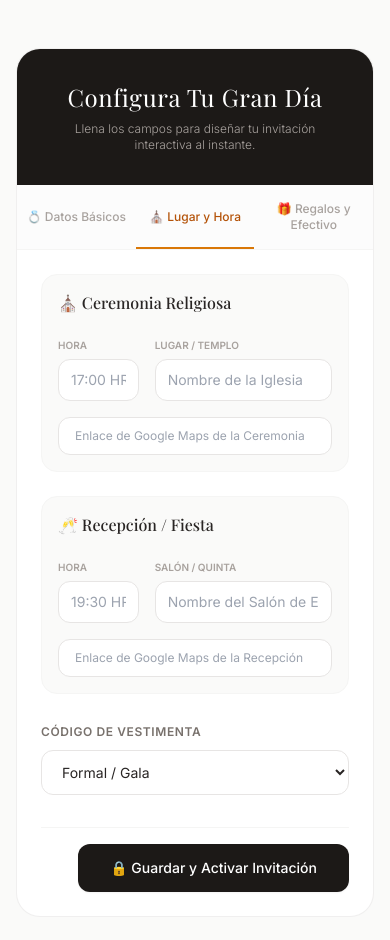
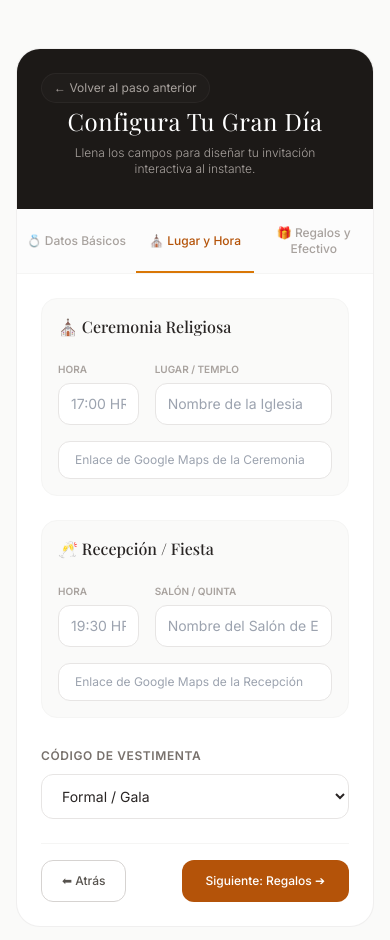
Before and after one commit to Nerooz85/Clickypapel, a Next.js app: page /dashboard in a window 390 px wide. Both pictures are taken after a click on the button "⛪ Lugar y Hora". Shown: the top 940 px of the page. Built offline with nearby package versions, Linux system fonts and the light colour scheme; no server answers; a web font is replaced by a local one.

Commit message:
feat: asistente paso a paso con botones de navegación y boton de retorno

```diff
--- a/app/dashboard/page.jsx
+++ b/app/dashboard/page.jsx
@@ -4,6 +4,7 @@ import ImageUploader from '@/components/ImageUploader';
 import { motion, AnimatePresence } from 'framer-motion';
 // 1. IMPORTAMOS TU CONEXIÓN SEGURA DE SUPABASE
 import { supabase } from '@/lib/supabase';
+export const dynamic = 'force-dynamic';
 
 export default function DashboardNovios() {
   const [activeTab, setActiveTab] = useState('basicos');
@@ -22,6 +23,15 @@ export default function DashboardNovios() {
 
   const handleChange = (e) => {
     setFormData({ ...formData, [e.target.name]: e.target.value });
+  };
+
+  // Funciones manuales para avanzar y retroceder los pasos
+  const irASiguiente = (siguientePaso) => {
+    setActiveTab(siguientePaso);
+  };
+
+  const irAAtras = (pasoAnterior) => {
+    setActiveTab(pasoAnterior);
   };
 
   // 2. FUNCIÓN ASÍNCRONA PARA GUARDAR EN SUPABASE
@@ -78,10 +88,21 @@ export default function DashboardNovios() {
 
   return (
     <div className="min-h-screen bg-stone-50 py-12 px-4 font-sans text-stone-800">
-      <div className="max-w-3xl mx-auto bg-white border border-stone-200/60 rounded-3xl shadow-xs overflow-hidden">
+      <div className="max-w-3xl mx-auto bg-white border border-stone-200/60 rounded-3xl shadow-xs overflow-hidden relative">
+
+        {/* BARRA SUPERIOR DINÁMICA: Botón de regresar al paso anterior si no está en la primera página */}
+        {activeTab !== 'basicos' && (
+          <button
+            type="button"
+            onClick={() => irAAtras(activeTab === 'regalos' ? 'logistica' : 'basicos')}
+            className="absolute top-6 left-6 text-stone-400 hover:text-white transition-colors text-xs flex items-center gap-1.5 z-10 bg-stone-800/40 px-3 py-1.5 rounded-full backdrop-blur-xs border border-stone-700/30 cursor-pointer"
+          >
+            ← Volver al paso anterior
+          </button>
+        )}
 
         {/* Encabezado del Formulario */}
-        <div className="bg-stone-900 p-8 text-white text-center space-y-2">
+        <div className="bg-stone-900 p-8 text-white text-center space-y-2 pt-14 md:pt-8">
           <h1 className="font-serif text-2xl md:text-3xl font-light tracking-wide">Configura Tu Gran Día</h1>
           <p className="text-stone-400 text-xs md:text-sm font-light">Llena los campos para diseñar tu invitación interactiva al instante.</p>
         </div>
@@ -112,7 +133,10 @@ export default function DashboardNovios() {
             {/* PESTAÑA 1: DATOS BÁSICOS */}
             {activeTab === 'basicos' && (
               <motion.div
-                key="basicos" initial={{ opacity: 0, x: -10 }} animate={{ opacity: 1, x: 0 }} exit={{ opacity: 0, x: 10 }}
+                key="basicos"
+                initial={{ opacity: 1, x: 0 }}
+                animate={{ opacity: 1, x: 0 }}
+                exit={{ opacity: 0, x: 10 }}
                 className="space-y-6"
               >
                 <div className="grid grid-cols-1 sm:grid-cols-2 gap-6">
@@ -141,6 +165,17 @@ export default function DashboardNovios() {
                     onUploadComplete={(url) => setCoverImage(url)}
                     label="Foto Principal del Banner Web"
                   />
+                </div>
+
+                {/* BOTÓN SIGUIENTE */}
+                <div className="pt-4 border-t border-stone-100 flex justify-end">
+                  <button
+                    type="button"
+                    onClick={() => irASiguiente('logistica')}
+                    className="bg-amber-700 hover:bg-amber-800 text-white font-medium text-xs md:text-sm px-6 py-3 rounded-xl transition-all shadow-xs flex items-center gap-1.5 cursor-pointer"
+                  >
+                    Siguiente: Lugar y Hora ➔
+                  </button>
                 </div>
               </motion.div>
             )}
@@ -189,6 +224,24 @@ export default function DashboardNovios() {
                     <option value="Cocktail">Cocktail</option>
                   </select>
                 </div>
+
+                {/* BOTONES DE NAVEGACIÓN PASO 2 */}
+                <div className="pt-4 border-t border-stone-100 flex justify-between gap-4">
+                  <button
+                    type="button"
+                    onClick={() => irAAtras('basicos')}
+                    className="border border-stone-300 text-stone-600 hover:bg-stone-50 font-medium text-xs md:text-sm px-5 py-3 rounded-xl transition-all cursor-pointer"
+                  >
+                    ⬅ Atrás
+                  </button>
+                  <button
+                    type="button"
+                    onClick={() => irASiguiente('regalos')}
+                    className="bg-amber-700 hover:bg-amber-800 text-white font-medium text-xs md:text-sm px-6 py-3 rounded-xl transition-all shadow-xs flex items-center gap-1.5 cursor-pointer"
+                  >
+                    Siguiente: Regalos ➔
+                  </button>
+                </div>
               </motion.div>
             )}
 
@@ -212,21 +265,28 @@ export default function DashboardNovios() {
                   <input type="text" name="amazonUrl" value={formData.amazonUrl} onChange={handleChange} placeholder="Enlace a Mesa de Regalos de Amazon" className="w-full px-4 py-2.5 border border-stone-200 rounded-xl text-xs focus:outline-none" />
                   <input type="text" name="liverpoolUrl" value={formData.liverpoolUrl} onChange={handleChange} placeholder="Enlace a Mesa de Regalos de Liverpool" className="w-full px-4 py-2.5 border border-stone-200 rounded-xl text-xs focus:outline-none" />
                 </div>
+
+                {/* BOTONES DE NAVEGACIÓN PASO 3 (Aquí se procesa el botón final de Guardado) */}
+                <div className="pt-4 border-t border-stone-100 flex justify-between gap-4">
+                  <button
+                    type="button"
+                    onClick={() => irAAtras('logistica')}
+                    className="border border-stone-300 text-stone-600 hover:bg-stone-50 font-medium text-xs md:text-sm px-5 py-3 rounded-xl transition-all cursor-pointer"
+                  >
+                    ⬅ Atrás
+                  </button>
+                  <button
+                    type="submit"
+                    disabled={guardando}
+                    className="bg-stone-900 hover:bg-stone-800 text-white font-medium text-xs md:text-sm px-8 py-3.5 rounded-xl transition-all shadow-sm transform hover:scale-102 disabled:bg-stone-400 cursor-pointer"
+                  >
+                    {guardando ? "Guardando Configuración..." : "🔒 Guardar y Activar Invitación"}
+                  </button>
+                </div>
               </motion.div>
             )}
 
           </AnimatePresence>
-
-          {/* Botón de Envío / Guardado Global */}
-          <div className="pt-4 border-t border-stone-100 flex justify-end gap-4">
-            <button
-              type="submit"
-              disabled={guardando}
-              className="bg-stone-900 hover:bg-stone-800 text-white font-medium text-sm px-8 py-3.5 rounded-xl transition-all shadow-sm transform hover:scale-102 disabled:bg-stone-400 cursor-pointer"
-            >
-              {guardando ? "Guardando Configuración..." : "🔒 Guardar y Activar Invitación"}
-            </button>
-          </div>
         </form>
       </div>
     </div>
```
